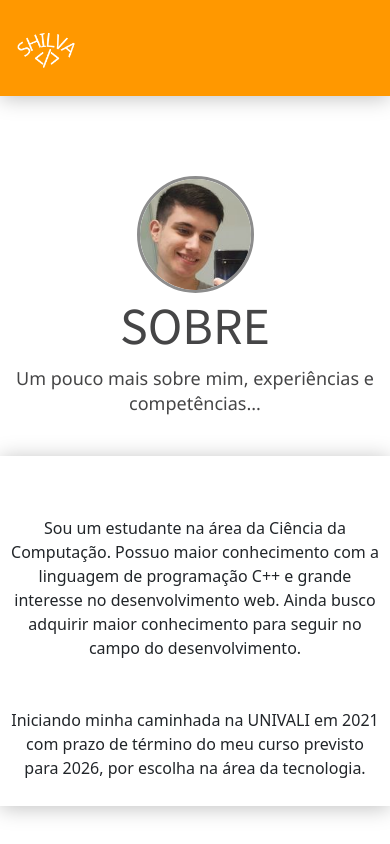
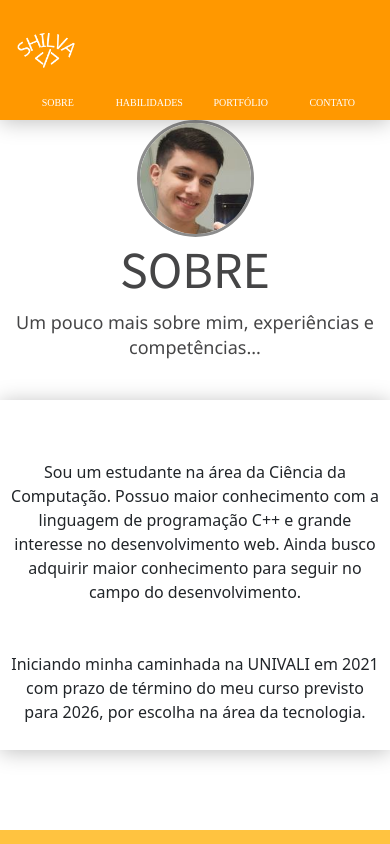
Before and after one commit to Victor-D-S/ProgWeb_ProjetoOnePage, a plain HTML site: page index.html in a window 390 px wide. Shown: the top 844 px of the page. Drawn offline with Linux system fonts and the light colour scheme.

Commit message:
Add files via upload

```diff
--- a/index.html
+++ b/index.html
@@ -14,7 +14,7 @@
         <nav class="navbar navbar-expand-lg">
             <div class="container">
                 <a href="#" class="navbar-brand"><img src="img/logo.png" alt="logo" style="width: 70px; height: 70px;"></a>
-                <div class="collapse navbar-collapse offset">
+                <div class="navbar-collapse offset">
                     <ul>
                         <li><a href="#sobre" class="textNav">SOBRE</a></li>
                         <li><a href="#habilidades" class="textNav">HABILIDADES</a></li>
--- a/style.css
+++ b/style.css
@@ -4,6 +4,12 @@ body{
     position: relative;
     background: #FFFFFF;
 }
+
+header{
+    position: fixed;
+    width: 100%;
+}
+
 
 nav{
     display: flex;
@@ -38,6 +44,7 @@ footer{
     background-color: #ffc340;
     height: 60px;
     padding: 20px 0;
+    box-shadow: 0px 2px 20px rgba(0, 0, 0, 0.25);
 }
 
 .textNav{
@@ -46,6 +53,12 @@ footer{
     font-weight: 400;
     font-size: 20px;
     color: #FFFFFF;
+}
+
+@media only screen and (max-width: 600px) {
+    .textNav {
+        font-size: 10px !important;
+    }
 }
 
 .textNav:hover{
@@ -71,6 +84,10 @@ footer{
     line-height: 25px;
     justify-content: center;
     color: #454546;
+}
+
+#sobre{
+    padding: 120px 0 80px 0;
 }
 
 #habilidades{
```
